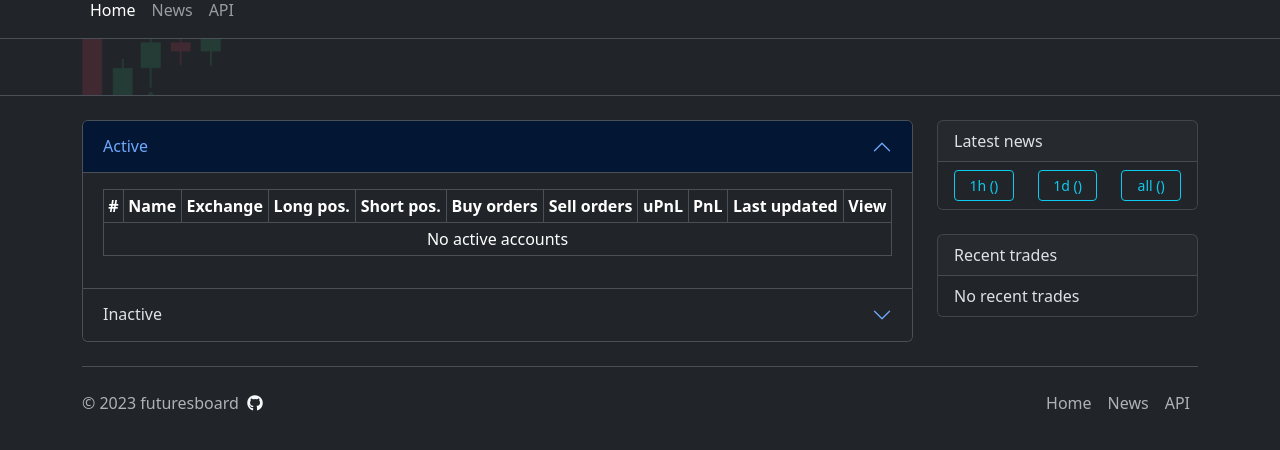
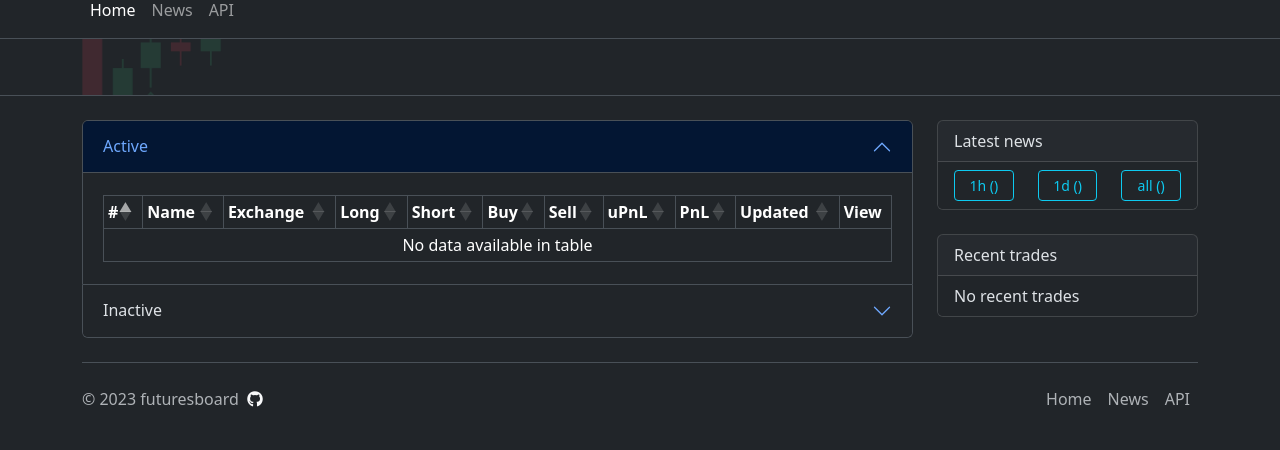
Before and after one commit to ecoppen/futuresboard, a FastAPI app: page / in a window 1280 px wide. Shown: the part 18-468 px from the top of the page. Run offline with FastAPI, Linux system fonts and the light colour scheme; parts of the project's set-up code (start-up, migrations or seed data) failed here and were passed over; some libraries are stand-ins or nearby versions.

Commit message:
Update index.html
- datatables for table sorting
- tooltips for table headers
- links from recent trades to account

```diff
--- a/templates/index.html
+++ b/templates/index.html
@@ -16,20 +16,20 @@
                 <div id="collapseActive" class="accordion-collapse collapse show" aria-labelledby="headingActive"
                      data-bs-parent="#accordionAccounts">
                     <div class="accordion-body" style="max-height: 30rem; overflow-y: auto;">
-                        <table class="table table-bordered table-sm text-center">
+                        <table id="active" class="table table-bordered table-sm text-center">
                             <thead>
                             <tr>
-                                <th scope="col">#</th>
-                                <th scope="col">Name</th>
-                                <th scope="col">Exchange</th>
-                                <th scope="col">Long pos.</th>
-                                <th scope="col">Short pos.</th>
-                                <th scope="col">Buy orders</th>
-                                <th scope="col">Sell orders</th>
-                                <th scope="col">uPnL</th>
-                                <th scope="col">PnL</th>
-                                <th scope="col">Last updated</th>
-                                <th scope="col">View</th>
+                                <th scope="col" data-bs-html="true" data-bs-toggle="tooltip" data-bs-title="Instance number">#</th>
+                                <th scope="col" data-bs-html="true" data-bs-toggle="tooltip" data-bs-title="Instance name (from config.json)">Name</th>
+                                <th scope="col" data-bs-html="true" data-bs-toggle="tooltip" data-bs-title="Exchange name">Exchange</th>
+                                <th scope="col" data-bs-html="true" data-bs-toggle="tooltip" data-bs-title="Number of long positions">Long</th>
+                                <th scope="col" data-bs-html="true" data-bs-toggle="tooltip" data-bs-title="Number of short positions">Short</th>
+                                <th scope="col" data-bs-html="true" data-bs-toggle="tooltip" data-bs-title="Number of buy orders">Buy</th>
+                                <th scope="col" data-bs-html="true" data-bs-toggle="tooltip" data-bs-title="Number of sell orders">Sell</th>
+                                <th scope="col" data-bs-html="true" data-bs-toggle="tooltip" data-bs-title="Unrealised Profit and Loss">uPnL</th>
+                                <th scope="col" data-bs-html="true" data-bs-toggle="tooltip" data-bs-title="Realised Profit and Loss">PnL</th>
+                                <th scope="col" data-bs-html="true" data-bs-toggle="tooltip" data-bs-title="Last scraped (mins)">Updated</th>
+                                <th scope="col" data-bs-html="true" data-bs-toggle="tooltip" data-bs-title="Click to view more">View</th>
                             </tr>
                             </thead>
                             <tbody>
@@ -61,10 +61,6 @@
                                                role="button"><i class="fa-solid fa-angles-right"></i></a></td>
                                     </tr>
                                 {% endfor %}
-                            {% else %}
-                                <tr>
-                                    <td colspan="11">No active accounts</td>
-                                </tr>
                             {% endif %}
                             </tbody>
                         </table>
@@ -81,20 +77,20 @@
                 <div id="collapseInactive" class="accordion-collapse collapse" aria-labelledby="headingInactive"
                      data-bs-parent="#accordionAccounts">
                     <div class="accordion-body" style="max-height: 30rem; overflow-y: auto;">
-                        <table class="table table-bordered table-sm text-center">
+                        <table id="inactive" class="table table-bordered table-sm text-center">
                             <thead>
                             <tr>
-                                <th scope="col">#</th>
-                                <th scope="col">Name</th>
-                                <th scope="col">Exchange</th>
-                                <th scope="col">Long pos.</th>
-                                <th scope="col">Short pos.</th>
-                                <th scope="col">Buy orders</th>
-                                <th scope="col">Sell orders</th>
-                                <th scope="col">uPnL</th>
-                                <th scope="col">PnL</th>
-                                <th scope="col">Last updated</th>
-                                <th scope="col">View</th>
+                                <th scope="col" data-bs-html="true" data-bs-toggle="tooltip" data-bs-title="Instance number">#</th>
+                                <th scope="col" data-bs-html="true" data-bs-toggle="tooltip" data-bs-title="Instance name (from config.json)">Name</th>
+                                <th scope="col" data-bs-html="true" data-bs-toggle="tooltip" data-bs-title="Exchange name">Exchange</th>
+                                <th scope="col" data-bs-html="true" data-bs-toggle="tooltip" data-bs-title="Number of long positions">Long</th>
+                                <th scope="col" data-bs-html="true" data-bs-toggle="tooltip" data-bs-title="Number of short positions">Short</th>
+                                <th scope="col" data-bs-html="true" data-bs-toggle="tooltip" data-bs-title="Number of buy orders">Buy</th>
+                                <th scope="col" data-bs-html="true" data-bs-toggle="tooltip" data-bs-title="Number of sell orders">Sell</th>
+                                <th scope="col" data-bs-html="true" data-bs-toggle="tooltip" data-bs-title="Unrealised Profit and Loss">uPnL</th>
+                                <th scope="col" data-bs-html="true" data-bs-toggle="tooltip" data-bs-title="Realised Profit and Loss">PnL</th>
+                                <th scope="col" data-bs-html="true" data-bs-toggle="tooltip" data-bs-title="Last scraped (mins)">Updated</th>
+                                <th scope="col" data-bs-html="true" data-bs-toggle="tooltip" data-bs-title="Click to view more">View</th>
                             </tr>
                             </thead>
                             <tbody>
@@ -123,14 +119,10 @@
                                         {{ "%.3g"|format(account["pnl"]) }}</td>
                                         <td>{{ account["last_update"] }}</td>
                                         <td><a class="btn btn-primary btn-sm"
-                                               href="{{ url_for('account') }}/{{ account["id"] }}" role="button"><i
+                                               href="{{ url_for('account', account_id=account["id"]) }}" role="button"><i
                                                 class="fa-solid fa-angles-right"></i></a></td>
                                     </tr>
                                 {% endfor %}
-                            {% else %}
-                                <tr>
-                                    <td colspan="11">No inactive accounts</td>
-                                </tr>
                             {% endif %}
                             </tbody>
                         </table>
@@ -163,15 +155,20 @@
                 {% if recent_trades|length > 0 %}
                     {% for trade in recent_trades %}
                         <li class="list-group-item">
-                            <span class="badge bg-primary">#{{ trade[1] }}</span>
-                            <span class="badge bg-secondary">{{ trade[2] }}</span>
-                            {% if trade[6] >= 0 %}
-                                <span class="badge bg-success">
+                        <div class="row">
+                            <div class="col-2"><a href="{{ url_for('account', account_id=trade["account_id"]) }}"><span class="badge bg-primary" data-bs-html="true" data-bs-toggle="tooltip" data-bs-title="Instance number">#{{ trade['account_id'] }}</span></a></div>
+                            <div class="col-4"><span class="badge bg-secondary" data-bs-html="true" data-bs-toggle="tooltip" data-bs-title="Symbol BASEQUOTE">{{ trade['symbol'] }}</span></div>
+                            <div class="col-3">
+                                {% if trade['profit'] >= 0 %}
+                                <span class="badge bg-success" data-bs-html="true" data-bs-toggle="tooltip" data-bs-title="Profit">
                             {% else %}
-                                <span class="badge bg-danger">
+                                <span class="badge bg-danger" data-bs-html="true" data-bs-toggle="tooltip" data-bs-title="Loss">
                             {% endif %}
-                            {{ "%.3g"|format(trade[6]) }}
+                            {{ "%.3g"|format(trade['profit']) }}
                             </span>
+                                </div>
+                            <div class="col"><span class="badge bg-dark" data-bs-html="true" data-bs-toggle="tooltip" data-bs-title="Minutes since trade">{{ trade['mins_ago'] }}m</span></div>
+                        </div>
                         </li>
                     {% endfor %}
                 {% else %}
@@ -182,4 +179,26 @@
     </div>
 </div>
 
+<script>
+    $(document).ready(function () {
+        $('#active').DataTable({
+            paging: false,
+            info: false,
+            searching: false,
+            order: [[0, "asc"]],
+            "columnDefs": [
+                { "orderable": false, "targets": 10 }
+            ]
+        });
+        $('#inactive').DataTable({
+            paging: false,
+            info: false,
+            searching: false,
+            order: [[0, "asc"]],
+            "columnDefs": [
+                { "orderable": false, "targets": 10 }
+            ]
+        });
+    });
+</script>
 {% include "footer.html" %}
```
